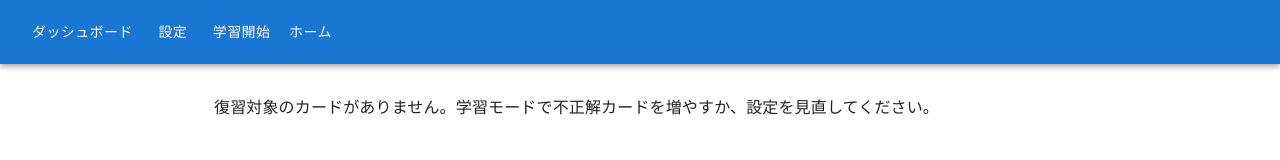
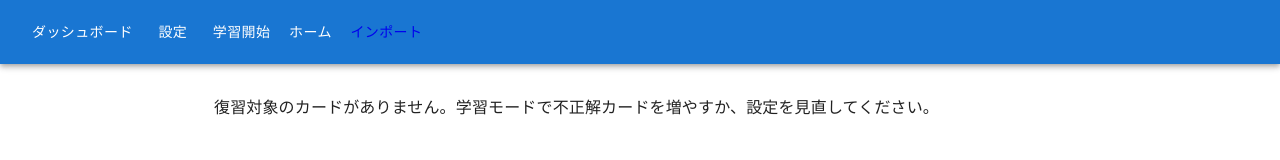
Before and after one commit to QWE-sava/chishintankyuu, a Next.js app: page /review in a window 1280 px wide. Shown: the top 160 px of the page. Built offline with nearby package versions, Linux system fonts and the light colour scheme.

Commit message:
Update NavBar.tsx

```diff
--- a/src/components/NavBar.tsx
+++ b/src/components/NavBar.tsx
@@ -18,6 +18,10 @@ export default function NavBar() {
         <Button color="inherit" component={Link} href="/">
         ホーム
         </Button>
+        <Link href="/import" passHref>
+          <Button color="inherit">インポート</Button>
+        </Link>
+
       </Toolbar>
     </AppBar>
   );
```
